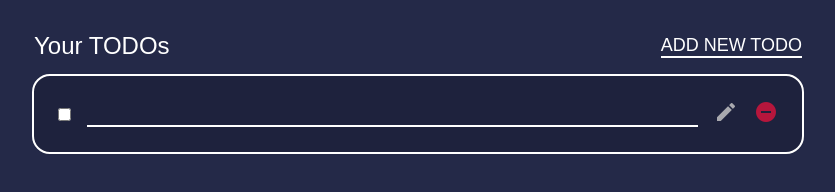
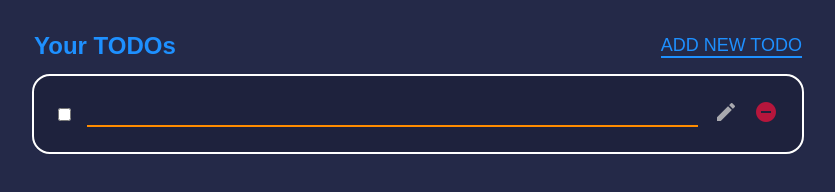
Before and after one commit to TheDifferentGuy/TODO-List, a plain HTML site: page Index.html in a window 1280 px wide. Both pictures are taken after a click on the button "ADD NEW TODO". Shown: the whole page, without its empty margins (222-1057 px from the left). Drawn offline with Linux system fonts and the light colour scheme.

Commit message:
new commit

```diff
--- a/style.css
+++ b/style.css
@@ -40,15 +40,15 @@ main {
 }
 
 .app header h1 {
-   color: #fff;
+   color: dodgerblue;
    font-size: 24px;
-   font-weight: 400;
+   font-weight: 700;
 }
 
 .app header button {
-   color: #fff;
+   color: dodgerblue;
    font-size: 18px;
-   border-bottom: 2px solid #fff;
+   border-bottom: 2px solid dodgerblue;
    text-transform: uppercase;
 }
 
@@ -84,7 +84,8 @@ main {
 }
 
 .item input[type="text"]:not(:disabled) {
-   border-bottom: 2px solid #fff;
+   border-bottom: 2px solid darkorange;
+   color: darkorange;
 }
 
 .item.complete {
```
Also changed, not shown: Index.html (+0 -6 lines).
